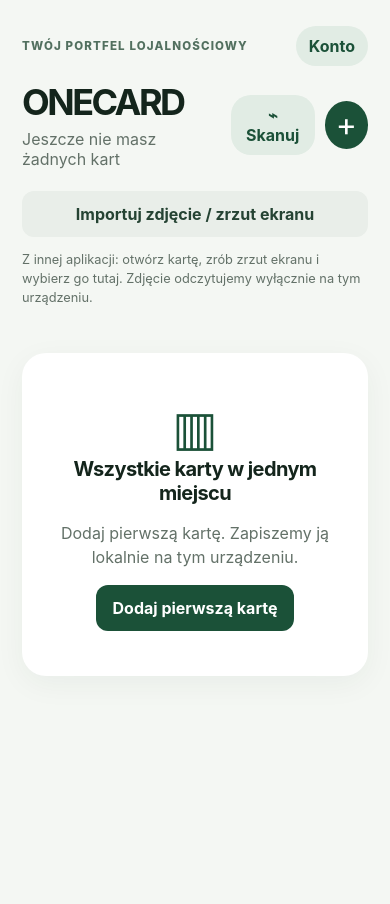
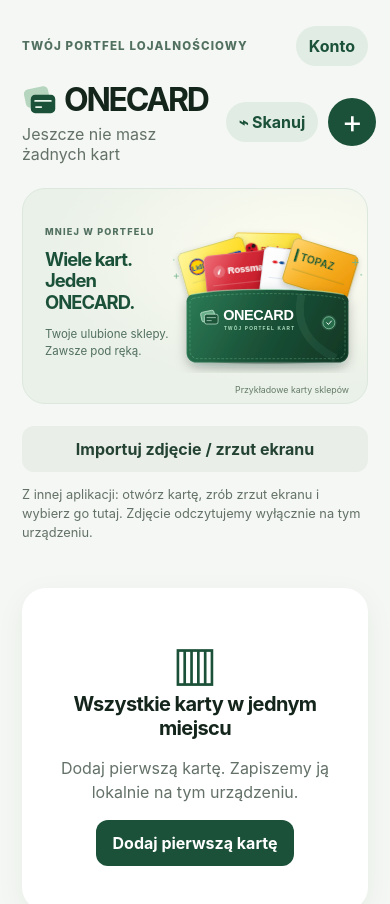
Before and after one commit to spiru1984/onecard-mvp, a website: page index.html in a window 390 px wide. Before the commit the page ends 844 px from the top, so only its background shows below. Drawn offline with Linux system fonts and the light colour scheme.

Commit message:
Add offline wallet illustration and responsive ONECARD branding
Introduce a green wallet illustration with example retailer cards and a compact stacked-card mark beside ONECARD. Include the SVG in offline assets. Checked image decoding and layout at 320, 390 and 620 px, offline reload and absence of JavaScript errors.

```diff
--- a/index.html
+++ b/index.html
@@ -21,12 +21,17 @@
         <div class="account-row"><p class="eyebrow">TWÓJ PORTFEL LOJALNOŚCIOWY</p><button id="account-button" class="scan-button">Konto</button></div>
         <div class="heading-row">
           <div>
-            <h1>ONECARD</h1>
+            <h1 class="brand-name"><svg class="brand-symbol" viewBox="0 0 40 36" aria-hidden="true"><rect x="3" y="4" width="28" height="21" rx="5" transform="rotate(-12 17 14)" fill="#b6d5be"/><rect x="10" y="12" width="28" height="21" rx="5" fill="#1b5138"/><path d="M15 19h18M16 26h6" stroke="#e7f2e9" stroke-width="2" stroke-linecap="round"/></svg>ONECARD</h1>
             <p id="card-count" class="muted">Jeszcze nie masz żadnych kart</p>
           </div>
           <div class="header-actions"><button id="scan-card" class="scan-button">⌁ Skanuj</button><button id="add-card" class="round-button" aria-label="Dodaj kartę">+</button></div>
         </div>
       </header>
+      <section class="wallet-intro" aria-label="ONECARD — portfel na karty różnych sklepów">
+        <div class="wallet-copy"><p class="wallet-kicker">MNIEJ W PORTFELU</p><h2>Wiele kart.<br />Jeden ONECARD.</h2><p>Twoje ulubione sklepy.<br />Zawsze pod ręką.</p></div>
+        <img class="wallet-art" src="onecard-wallet.svg" width="500" height="360" alt="Zielony portfel ONECARD mieści przykładowe karty Lidl, Carrefour, Rossmann, Biedronka i TOPAZ." />
+        <p class="wallet-caption">Przykładowe karty sklepów</p>
+      </section>
       <div class="import-actions"><button id="import-card" class="secondary-button">Importuj zdjęcie / zrzut ekranu</button><input id="card-photo" type="file" accept="image/*" hidden /></div>
       <p class="hint">Z innej aplikacji: otwórz kartę, zrób zrzut ekranu i wybierz go tutaj. Zdjęcie odczytujemy wyłącznie na tym urządzeniu.</p>
       <p id="import-status" class="hint" role="status"></p>
--- a/service-worker.js
+++ b/service-worker.js
@@ -1,5 +1,5 @@
-const CACHE = 'onecard-v7';
-const ASSETS = ['./', './index.html', './style.css', './app.js', './import.js', './account.js', './config.js', './supabase-2.115.0.js', './manifest.webmanifest', './zxing-browser-0.1.5.min.js', './bwip-js-4.7.0.min.js'];
+const CACHE = 'onecard-v8';
+const ASSETS = ['./', './index.html', './style.css', './onecard-wallet.svg', './app.js', './import.js', './account.js', './config.js', './supabase-2.115.0.js', './manifest.webmanifest', './zxing-browser-0.1.5.min.js', './bwip-js-4.7.0.min.js'];
 self.addEventListener('install', event => event.waitUntil(caches.open(CACHE).then(cache => cache.addAll(ASSETS)).then(() => self.skipWaiting())));
 self.addEventListener('activate', event => event.waitUntil((async () => {
  for (const key of await caches.keys()) if (key.startsWith('onecard-') && key !== CACHE) await caches.delete(key);
--- a/style.css
+++ b/style.css
@@ -46,3 +46,15 @@
 .account-view form { padding: 0; }
 .account-view .full-button { margin-top: 14px; }
 #account-identity { overflow-wrap: anywhere; }
+.brand-name { display: flex; align-items: center; gap: 7px; font-size: 2rem; }
+.brand-symbol { width: 35px; height: 34px; flex: none; }
+.header-actions { flex-shrink: 0; } .header-actions .scan-button { white-space: nowrap; }
+@media (max-width: 380px) { .heading-row { flex-wrap: wrap; } .header-actions { margin-left: auto; } }
+.wallet-intro { position: relative; isolation: isolate; overflow: hidden; display: flex; align-items: center; min-height: 216px; margin-top: 24px; padding: 25px 22px 31px; border: 1px solid #dce8dd; border-radius: 23px; background: radial-gradient(ellipse at 80% 30%, #fdfcf1, transparent 65%), #eaf1e8; }
+.wallet-copy { position: relative; z-index: 1; width: 47%; }
+.wallet-kicker { margin: 0 0 12px; color: #52705f; font-size: .57rem; font-weight: 800; letter-spacing: .13em; }
+.wallet-copy h2 { font-size: clamp(1.15rem, 4.4vw, 1.65rem); line-height: 1.17; letter-spacing: -.05em; color: #1b5138; }
+.wallet-copy > p:last-child { font-size: .72rem; line-height: 1.5; color: #52705f; margin: 12px 0 0; }
+.wallet-art { position: absolute; width: 62%; height: auto; right: -2%; top: 50%; transform: translateY(-50%); }
+.wallet-caption { position: absolute; right: 18px; bottom: 8px; margin: 0; color: #657b69; font-size: .55rem; }
+@media (max-width: 380px) { .brand-name { font-size: 1.7rem; gap: 4px; } .brand-symbol { width: 29px; } .wallet-intro { min-height: 183px; padding: 20px 14px 26px; } .wallet-copy h2 { font-size: 1.1rem; } .wallet-copy > p:last-child { font-size: .65rem; } .wallet-kicker { font-size: .5rem; } }
```
Also changed, not shown: onecard-wallet.svg (added).
